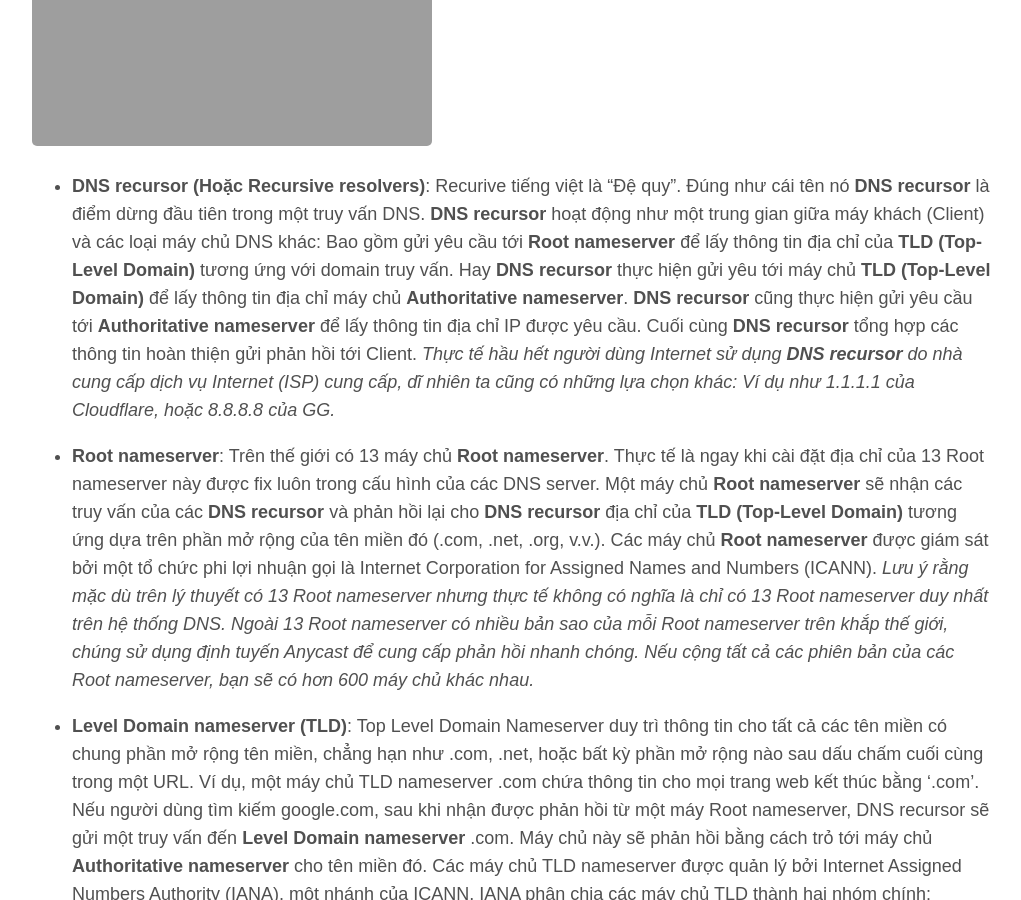
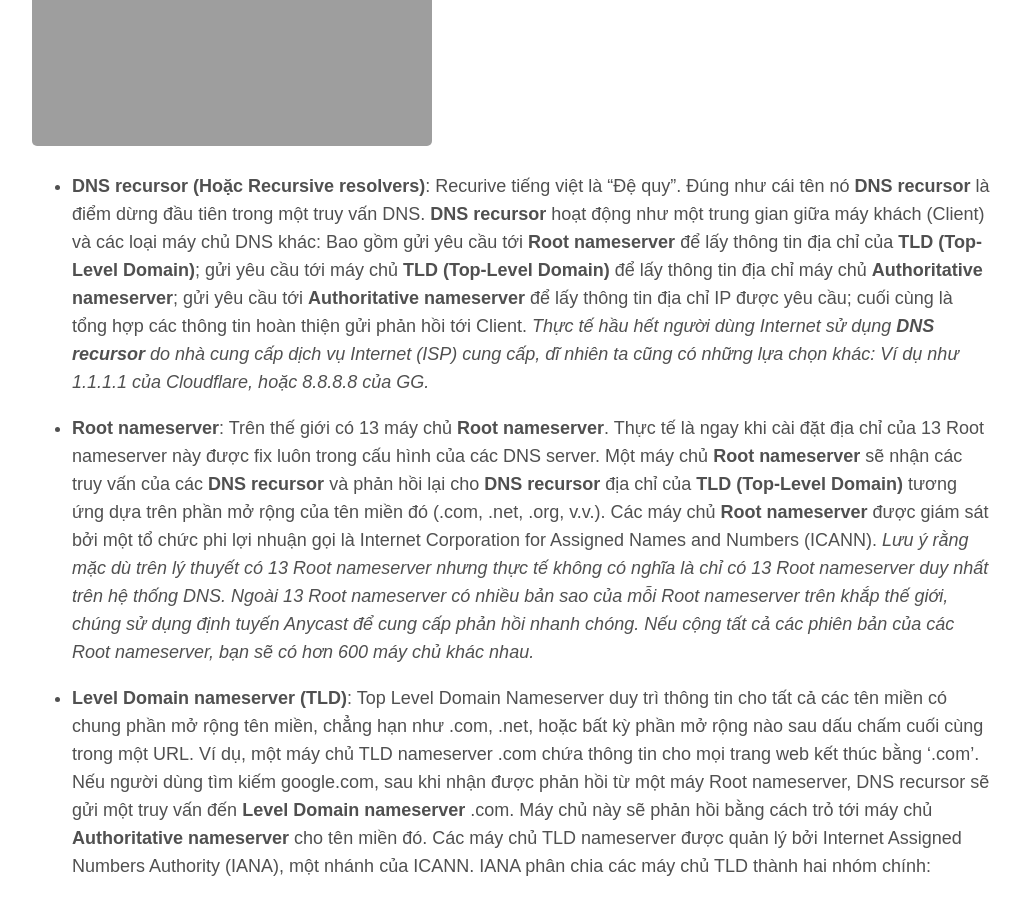
Before and after one commit to vietcf/vietchoi, a Jekyll site: the page built from _posts/2024-05-30-he-thong-dns-hoat-dong-the-nao.md, in a window 1280 px wide and 900 px high, scrolled down 1232 px. Shown: the whole window, without its empty margins (128-1149 px from the left). Built offline with Jekyll 4.4.1, drawn with Linux system fonts in a browser that asks for light colours; some web fonts are replaced.

Commit message:
update dns

```diff
--- a/_posts/2024-05-30-he-thong-dns-hoat-dong-the-nao.md
+++ b/_posts/2024-05-30-he-thong-dns-hoat-dong-the-nao.md
@@ -14,7 +14,7 @@ Ta vẫn hiểu "sơ sơ" máy chủ DNS giúp ta phân giải một tên miền
 
 ![DNS recursor]({{site.url}}/assets/img/2024/05/30/recursive-resolver.png)
 
--  **DNS recursor (Hoặc Recursive resolvers)**: Recurive tiếng việt là "Đệ quy". Đúng như cái tên nó **DNS recursor** là điểm dừng đầu tiên trong một truy vấn DNS. **DNS recursor** hoạt động như một trung gian giữa máy khách (Client) và các loại máy chủ DNS khác: Bao gồm gửi yêu cầu tới **Root nameserver** để lấy thông tin địa chỉ của **TLD (Top-Level Domain)** tương ứng với domain truy vấn. Hay **DNS recursor** thực hiện gửi yêu tới máy chủ **TLD (Top-Level Domain)** để lấy thông tin địa chỉ máy chủ **Authoritative nameserver**. **DNS recursor**  cũng thực hiện gửi yêu cầu tới **Authoritative nameserver** để lấy thông tin địa chỉ IP được yêu cầu. Cuối cùng **DNS recursor** tổng hợp các thông tin hoàn thiện gửi phản hồi tới Client.
+-  **DNS recursor (Hoặc Recursive resolvers)**: Recurive tiếng việt là "Đệ quy". Đúng như cái tên nó **DNS recursor** là điểm dừng đầu tiên trong một truy vấn DNS. **DNS recursor** hoạt động như một trung gian giữa máy khách (Client) và các loại máy chủ DNS khác: Bao gồm gửi yêu cầu tới **Root nameserver** để lấy thông tin địa chỉ của **TLD (Top-Level Domain)**; gửi yêu cầu tới máy chủ **TLD (Top-Level Domain)** để lấy thông tin địa chỉ máy chủ **Authoritative nameserver**; gửi yêu cầu tới **Authoritative nameserver** để lấy thông tin địa chỉ IP được yêu cầu; cuối cùng là tổng hợp các thông tin hoàn thiện gửi phản hồi tới Client.
 *Thực tế hầu hết người dùng Internet sử dụng **DNS recursor** do nhà cung cấp dịch vụ Internet (ISP) cung cấp, dĩ nhiên ta cũng có những lựa chọn khác: Ví dụ như 1.1.1.1 của Cloudflare, hoặc 8.8.8.8 của GG.*
 
 - **Root nameserver**: Trên thế giới có 13 máy chủ **Root nameserver**. Thực tế là ngay khi cài đặt địa chỉ của 13 Root nameserver này được fix luôn trong cấu hình của các DNS server. Một máy chủ **Root nameserver** sẽ nhận các truy vấn của các **DNS recursor** và phản hồi lại cho **DNS recursor** địa chỉ của **TLD (Top-Level Domain)** tương ứng dựa trên phần mở rộng của tên miền đó (.com, .net, .org, v.v.). Các máy chủ **Root nameserver** được giám sát bởi một tổ chức phi lợi nhuận gọi là Internet Corporation for Assigned Names and Numbers (ICANN).
```
